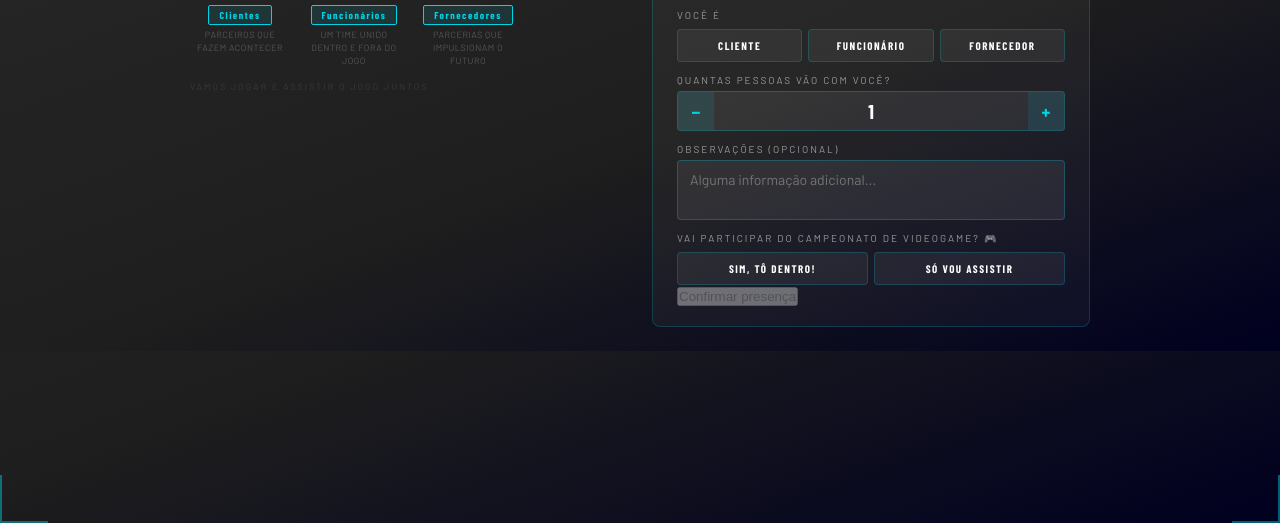
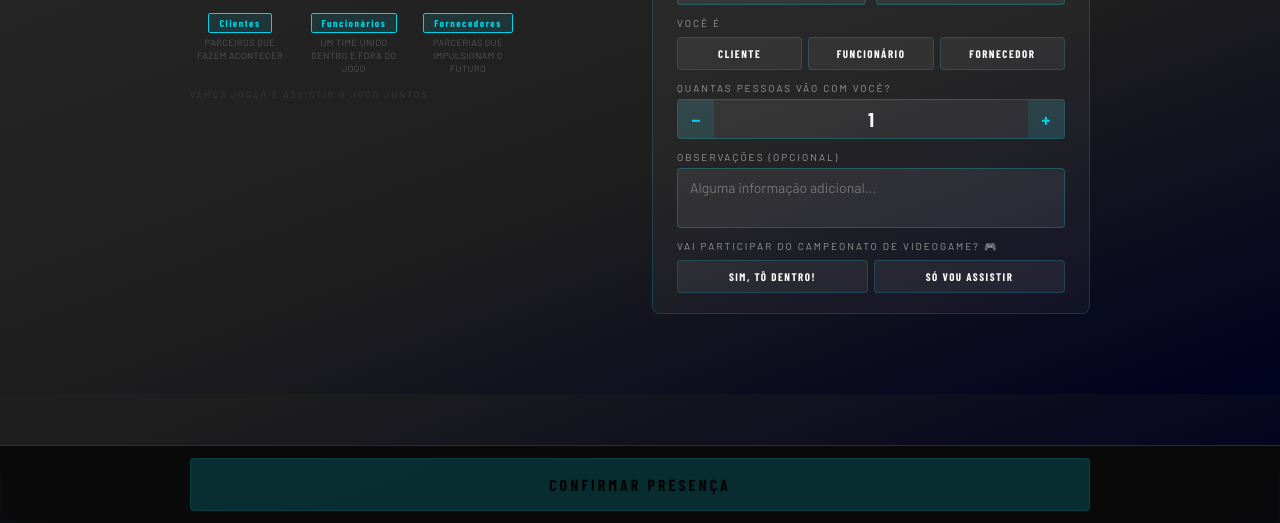
Before and after one commit to marcusforster13/xpto-evento, a website: page public/index.html in a window 1280 px wide. Shown: the part 277-800 px from the top of the page. Drawn offline with nearby package versions, Linux system fonts and the light colour scheme; a web font is replaced by a local one.

Commit message:
Update index.html

```diff
--- a/public/index.html
+++ b/public/index.html
@@ -19,8 +19,7 @@
       display: flex;
       flex-direction: column;
       align-items: center;
-      justify-content: center;
-      padding: 24px 16px;
+      padding: 32px 16px 80px 16px;
       overflow-y: auto;
     }
 
@@ -176,6 +175,7 @@
     .col-right {
       grid-column: 2;
       grid-row: 1 / 4;
+      align-self: start;
     }
 
     .card {
@@ -184,8 +184,6 @@
       border: 1px solid rgba(0,211,228,.2);
       border-radius: 8px;
       padding: 20px 24px;
-      max-height: calc(100vh - 48px);
-      overflow-y: auto;
     }
     .card-title {
       font-family: 'Barlow Condensed', sans-serif;
@@ -334,17 +332,32 @@
     .game-opt.checked .game-radio::after { content: ''; width: 5px; height: 5px; background: #000; border-radius: 50%; }
     .game-opt.checked { color: #fff; }
 
+    /* Barra fixa de confirmação */
+    .confirm-bar {
+      position: fixed;
+      bottom: 0;
+      left: 0;
+      right: 0;
+      padding: 12px 24px;
+      background: rgba(10,10,10,.95);
+      border-top: 1px solid rgba(0,211,228,.25);
+      backdrop-filter: blur(8px);
+      z-index: 100;
+    }
 
+    .submit-btn {
       width: 100%;
-      margin-top: 14px;
-      padding: 14px;
+      max-width: 900px;
+      display: block;
+      margin: 0 auto;
+      padding: 16px;
       background: #00d3e4;
       border: none;
       border-radius: 4px;
       color: #000;
       font-family: 'Barlow Condensed', sans-serif;
       font-weight: 900;
-      font-size: 15px;
+      font-size: 16px;
       letter-spacing: 3px;
       text-transform: uppercase;
       cursor: pointer;
@@ -551,14 +564,18 @@
             </div>
           </div>
 
-          <button class="submit-btn" id="submit-btn" disabled onclick="enviar()">
-            Confirmar presença
-          </button>
         </div>
       </div>
     </div>
 
   </div><!-- .page -->
+
+  <!-- Barra fixa de confirmação -->
+  <div class="confirm-bar">
+    <button class="submit-btn" id="submit-btn" disabled onclick="enviar()">
+      Confirmar presença
+    </button>
+  </div>
 
   <script>
     var tipoSel = '';
```
